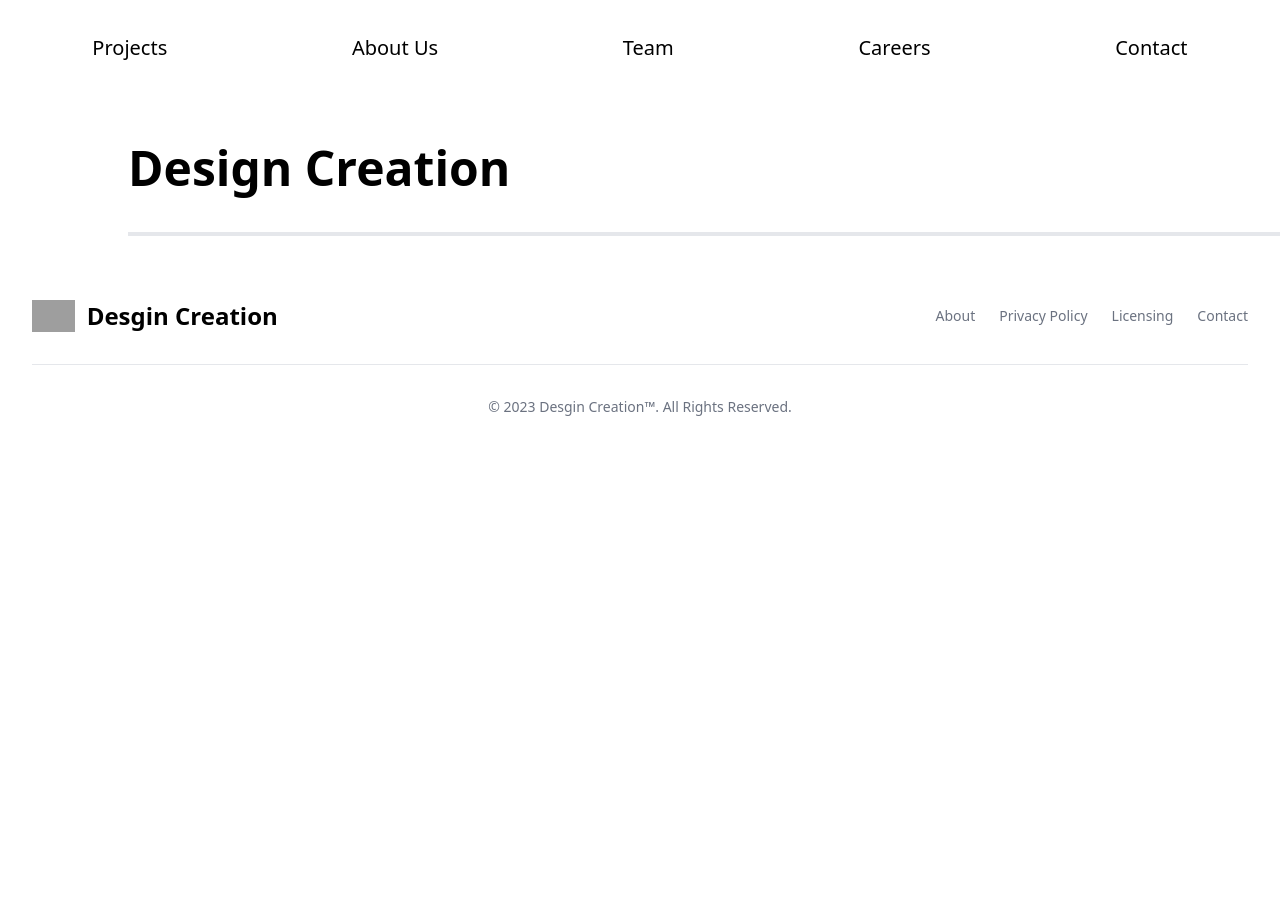
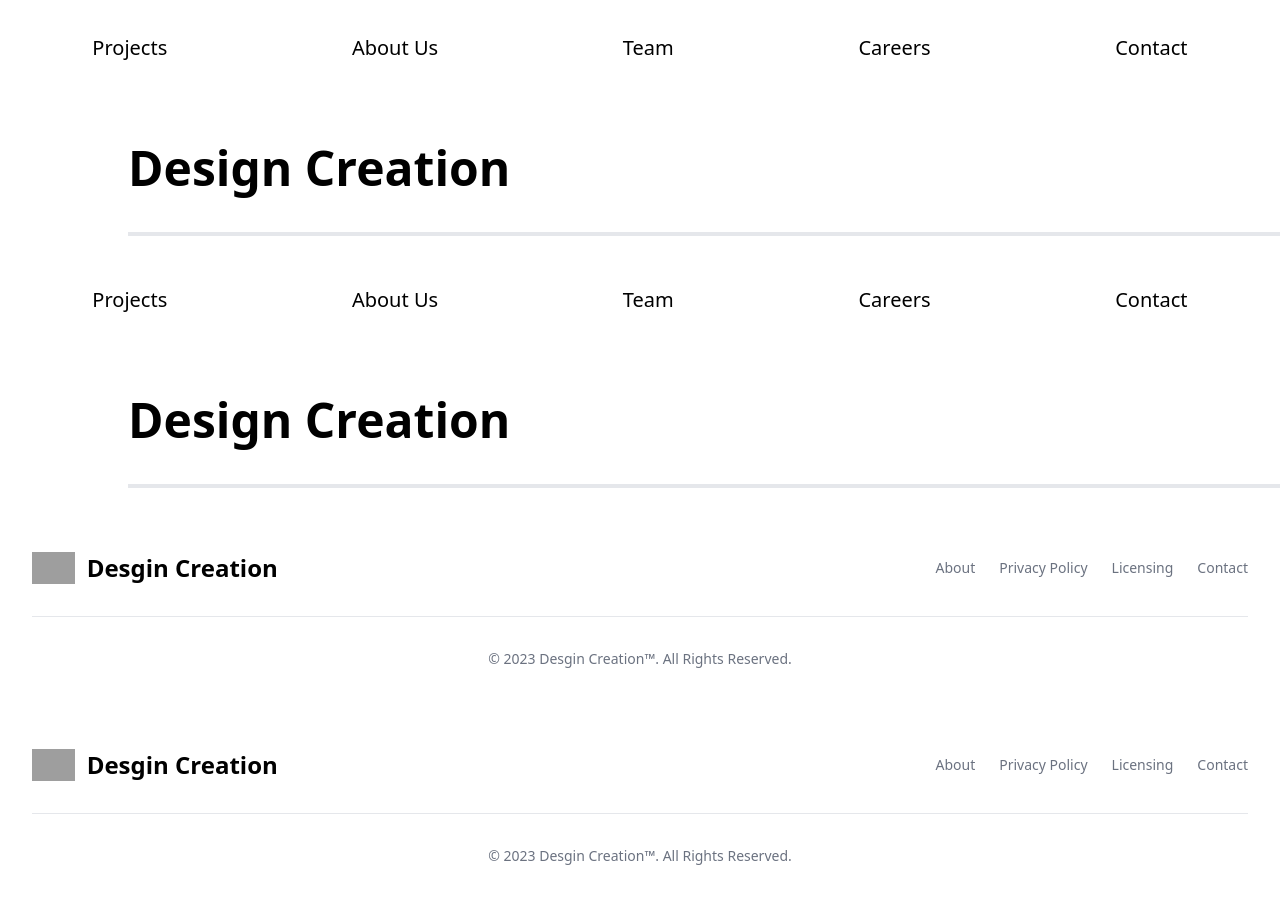
Before and after one commit to viralsanghavi/design-creation, a Next.js app: page / in a window 1280 px wide. Shown: the top 904 px of the page. Before the commit the page ends 800 px from the top, so only its background shows below. Built offline with nearby package versions, Linux system fonts and the light colour scheme; grey boxes are pictures that could not be loaded.

Commit message:
Updated teams design

```diff
--- a/src/pages/_app.js
+++ b/src/pages/_app.js
@@ -1,5 +1,10 @@
 import "@/styles/globals.css";
+import Home from ".";
 
-export default function App({ Component, pageProps }) {
-  return <Component {...pageProps} />;
+export default function App({Component, pageProps}) {
+  return (
+    <Home>
+      <Component {...pageProps} />
+    </Home>
+  );
 }
--- a/src/pages/index.js
+++ b/src/pages/index.js
@@ -2,10 +2,11 @@ import Footer from "@/components/footer";
 import PageHeader from "@/components/navbar";
 import MainLayout from "@/layout";
 
-export default function Home() {
+export default function Home({children}) {
   return (
     <MainLayout>
       <PageHeader />
+      {children}
       <Footer />
     </MainLayout>
   );
```
Also changed, not shown: src/pages/teams/index.js (renamed from src/pages/team/index.js).
